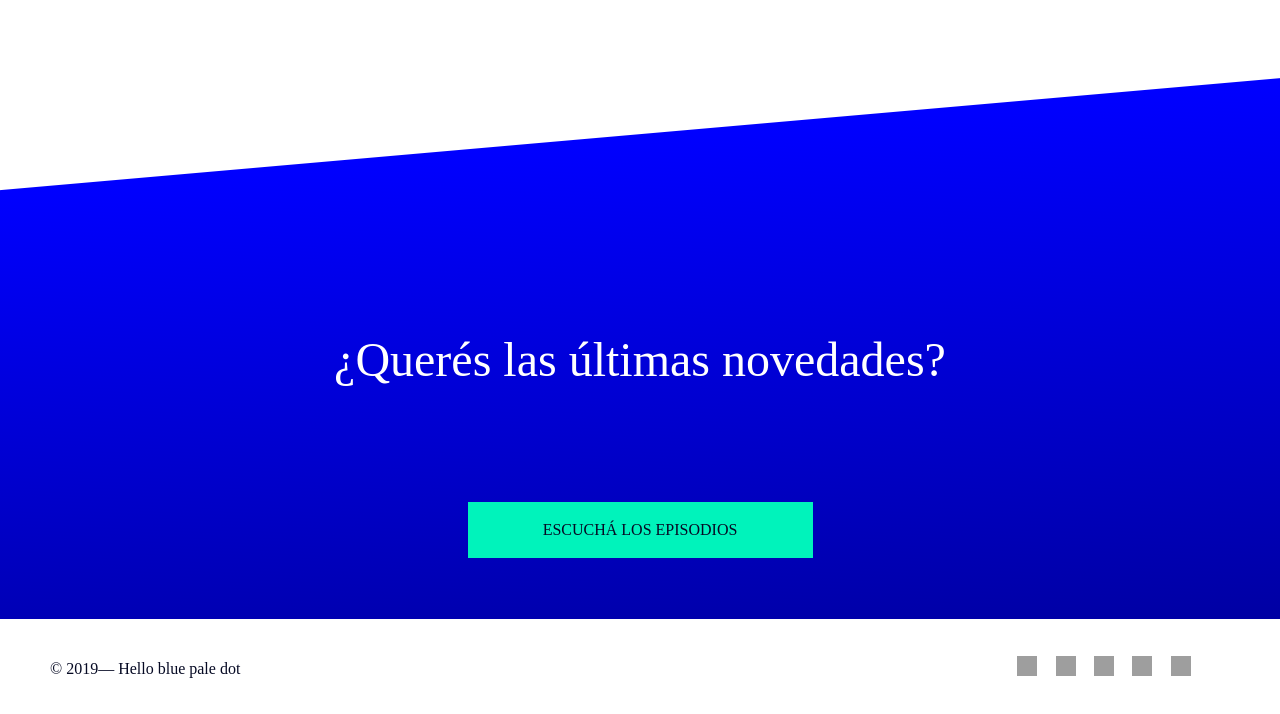
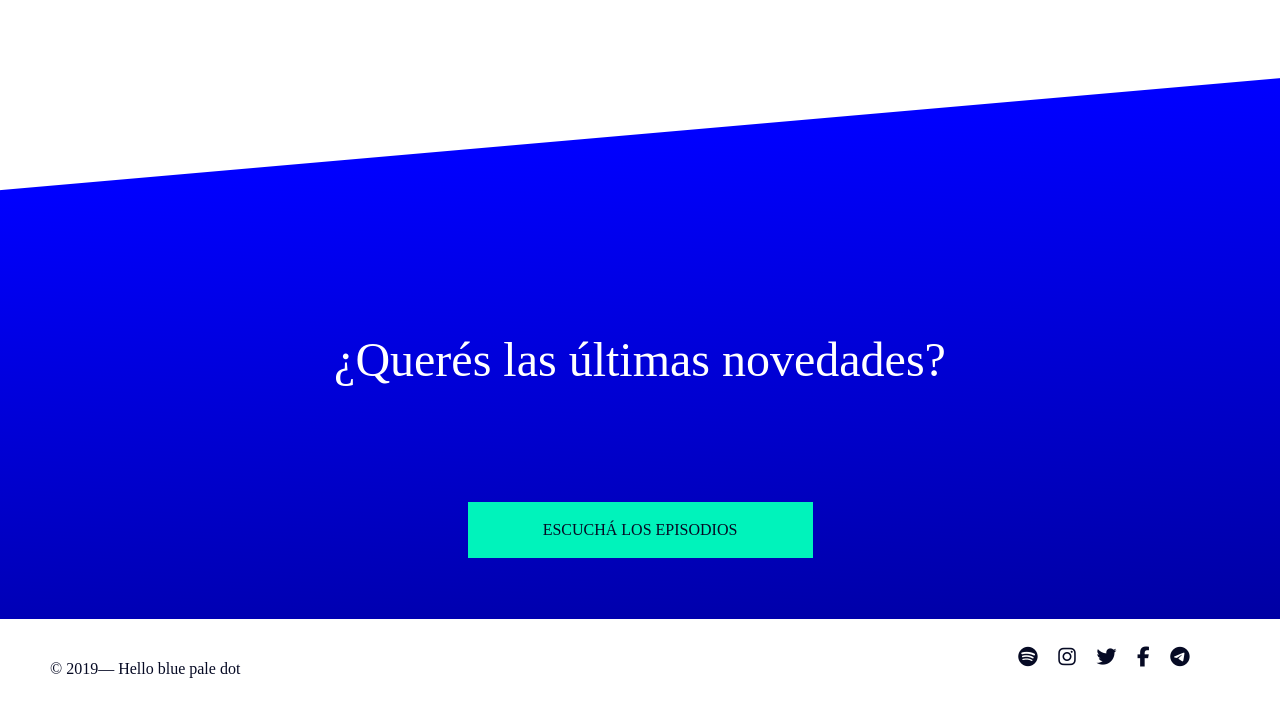
Before and after one commit to ithurralde/Podcast, a plain HTML site: page index.html in a window 1280 px wide. Shown: the part 3032-3746 px from the top of the page. Drawn offline with Linux system fonts and the light colour scheme; grey boxes are pictures that could not be loaded; a web font is replaced by a local one.

Commit message:
use la biblioteca de font awesome para los iconos de redes sociales

```diff
--- a/index.html
+++ b/index.html
@@ -119,11 +119,11 @@
     <footer>
         <p>© 2019— Hello blue pale dot </p>
         <ul>
-            <li> <a href="https://www.spotify.com/" target="_blank"> <img src="https://th.bing.com/th/id/OIP.UdSCdsLeSVXx_W24TEPvSAHaHa?pid=Api&w=512&h=512&rs=1" alt="Emblem-Spotify"></a></li>
-            <li><a href="https://www.instagram.com/" target="_blank"><img src="https://i0.wp.com/1000logos.net/wp-content/uploads/2017/02/Emblem-Instagram.jpg?resize=400%2C400&ssl=1" alt="Emblem-Instagram"></a></li>
-            <li><a href="https://www.twitter.com/" target="_blank"><img src="https://th.bing.com/th/id/OIP.H2suEO35TGtuyi_L0irNggHaHa?pid=Api&rs=1" alt="Emblem-Twitter"></a></li>
-            <li><a href="https://www.facebook.com/" target="_blank"><img src="https://cdn.techgyd.com/50-Best-Facebook-Logo-Icons-GIF-Transparent-PNG-Images-33.png" alt="Emblem-Facebook"></a></li>
-            <li><a href="https://www.telegram.com/" target="_blank"><img src="https://cdn.iconscout.com/icon/free/png-256/telegram-1660431-1408699.png" alt="Emblem-Telegram"></a></li>
+            <li> <a href="https://www.spotify.com/" target="_blank"><span class="fa fa-spotify fa-lg" alt="Emblem-Spotify"></span></a></li>
+            <li> <a href="https://www.instagram.com/" target="_blank"><span class="fa fa-instagram fa-lg" alt="Emblem-Instagram"></span></a></li>
+            <li> <a href="https://www.twitter.com/" target="_blank"><span class="fa fa-twitter fa-lg" alt="Emblem-Twitter"></span></a></li>
+            <li> <a href="https://www.facebook.com/" target="_blank"><span class="fa fa-facebook fa-lg" alt="Emblem-Facebook"></span></a></li>
+            <li> <a href="https://www.telegram.com/" target="_blank"><span class="fa fa-telegram fa-lg" alt="Emblem-Telegram"></span></a></li>
         </ul>
     </footer>
 
--- a/styles/styles.css
+++ b/styles/styles.css
@@ -374,9 +374,8 @@ footer ul {
     width: 100%;
     padding-bottom: 10%;
 }
-footer ul img {
-    width: 20px;
-    height: 20px;
+footer ul span {
+    color: #060A24;
 }
 /* -------------------------- Fin footer -------------------------- */
 
```
